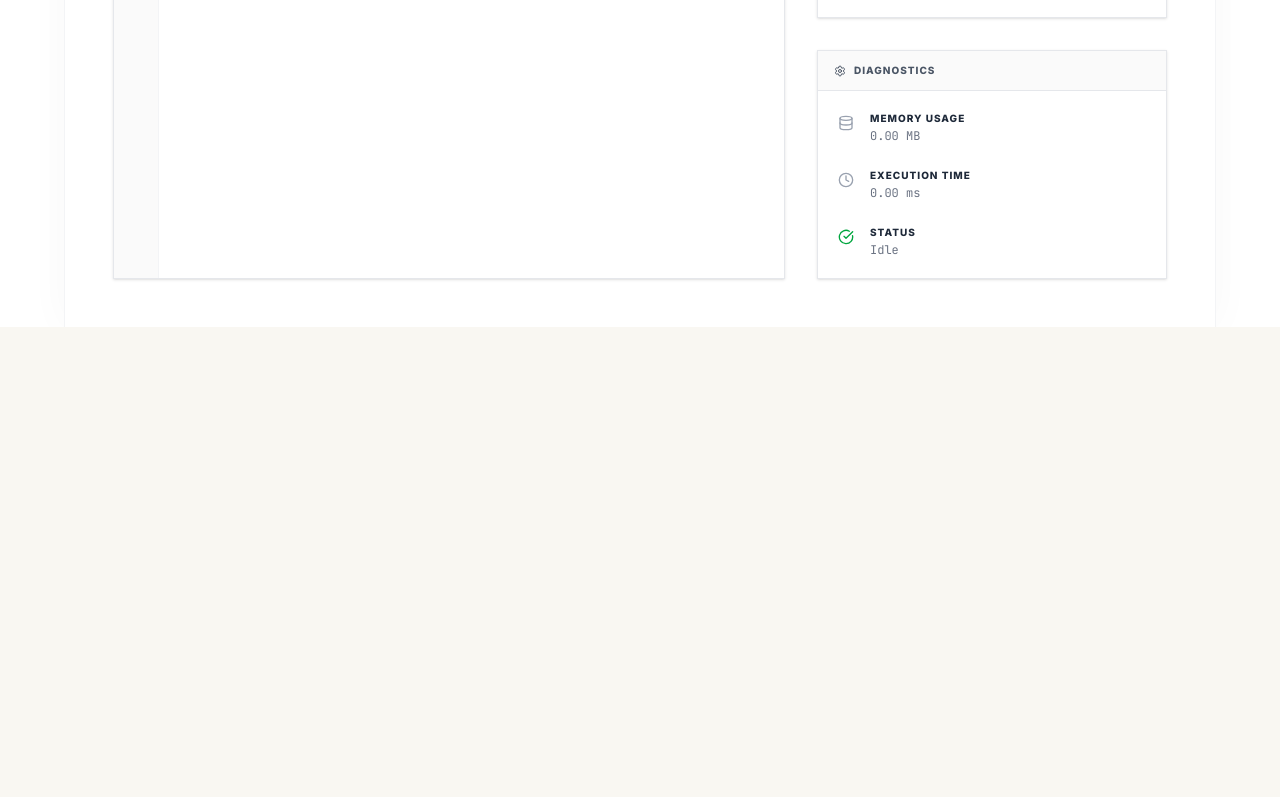
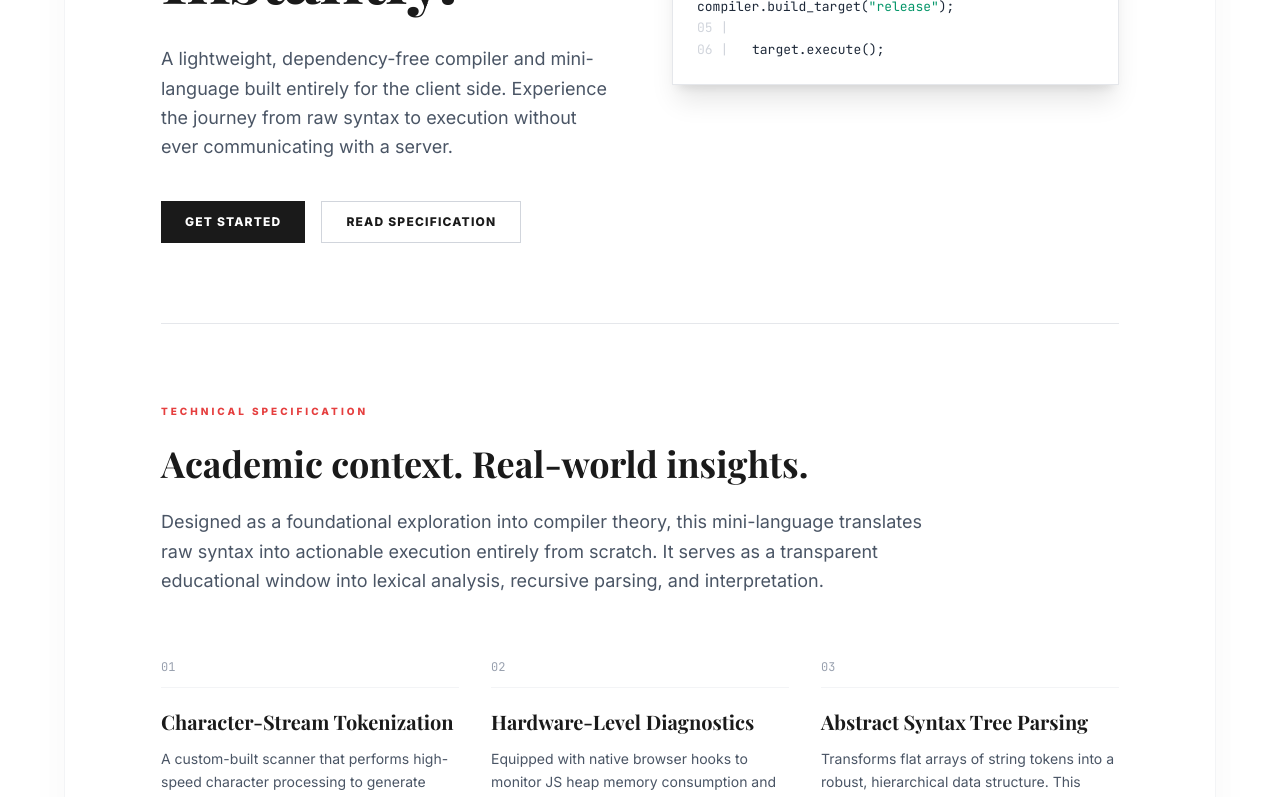
Before and after one commit to endpoint-engineer/compiler.log, a React (Vite) app: page / in a window 1280 px wide. Shown: the part 506-1303 px from the top of the page. Before the commit the page ends 833 px from the top, so only its background shows below. Built offline with nearby package versions, Linux system fonts and the light colour scheme; a web font is replaced by a local one.

Commit message:
few changes to landing page

```diff
--- a/src/App.tsx
+++ b/src/App.tsx
@@ -8,7 +8,7 @@ import { Search, BookOpen, Cpu, ShieldCheck, Code, Settings, Trash2, Play, Datab
 import { runCode } from './compiler/compiler';
 
 export default function App() {
-  const [activeTab, setActiveTab] = useState<'Home' | 'Documentation' | /*'Changelog' |*/ 'Playground' /*| 'Community'*/> ('Playground');
+  const [activeTab, setActiveTab] = useState<'Home' | 'Documentation' | /*'Changelog' |*/ 'Playground' /*| 'Community'*/> ('Home');
 
   // Playground State
   const [sourceCode, setSourceCode] = useState('');
@@ -159,11 +159,43 @@ function HomeView({ setActiveTab }: { setActiveTab: (tab: any) => void }) {
         </div>
       </div>
 
-      <div className="mt-32 border-t border-gray-100 pt-16">
-        <span className="text-[10px] uppercase tracking-[3px] font-extrabold text-accent mb-6 block">Core Capabilities</span>
-        <h2 className="font-serif text-4xl mb-8 font-bold">Engineered for Scale</h2>
+      <div className="mt-20 border-t border-gray-200 pt-20 pb-32">
+        <div className="max-w-3xl mb-16">
+          <span className="text-[10px] uppercase tracking-[3px] font-extrabold text-accent mb-6 block">Technical Specification</span>
+          <h2 className="font-serif text-4xl mb-6 font-bold">Academic context. Real-world insights.</h2>
+          <p className="text-gray-600 leading-relaxed text-lg font-sans">
+            Designed as a foundational exploration into compiler theory, this mini-language translates raw syntax into actionable execution entirely from scratch. It serves as a transparent educational window into lexical analysis, recursive parsing, and interpretation.
+          </p>
+        </div>
+
+        <div className="grid grid-cols-1 lg:grid-cols-3 gap-12 lg:gap-8">
+          <div className="flex flex-col">
+            <span className="font-mono text-xs text-gray-400 mb-5 pb-3 border-b border-gray-100 w-full block">01</span>
+            <h3 className="font-serif font-bold text-xl mb-3 text-ink">Character-Stream Tokenization</h3>
+            <p className="text-sm text-gray-600 leading-relaxed font-sans">
+              A custom-built scanner that performs high-speed character processing to generate typed tokens, handling whitespace and complex syntax with zero external dependencies.
+            </p>
+          </div>
+
+          <div className="flex flex-col">
+            <span className="font-mono text-xs text-gray-400 mb-5 pb-3 border-b border-gray-100 w-full block">02</span>
+            <h3 className="font-serif font-bold text-xl mb-3 text-ink">Hardware-Level Diagnostics</h3>
+            <p className="text-sm text-gray-600 leading-relaxed font-sans">
+              Equipped with native browser hooks to monitor JS heap memory consumption and execution latency, providing instant feedback on user-device performance.
+            </p>
+          </div>
+
+          <div className="flex flex-col">
+            <span className="font-mono text-xs text-gray-400 mb-5 pb-3 border-b border-gray-100 w-full block">03</span>
+            <h3 className="font-serif font-bold text-xl mb-3 text-ink">Abstract Syntax Tree Parsing</h3>
+            <p className="text-sm text-gray-600 leading-relaxed font-sans">
+              Transforms flat arrays of string tokens into a robust, hierarchical data structure. This defines order-of-operations and grammar rules for immediate, safe interpretation.
+            </p>
+          </div>
+        </div>
       </div>
     </div>
+
   );
 }
 
```
Also changed, not shown: 1 other file (tests, documents, lock files or other folders).
